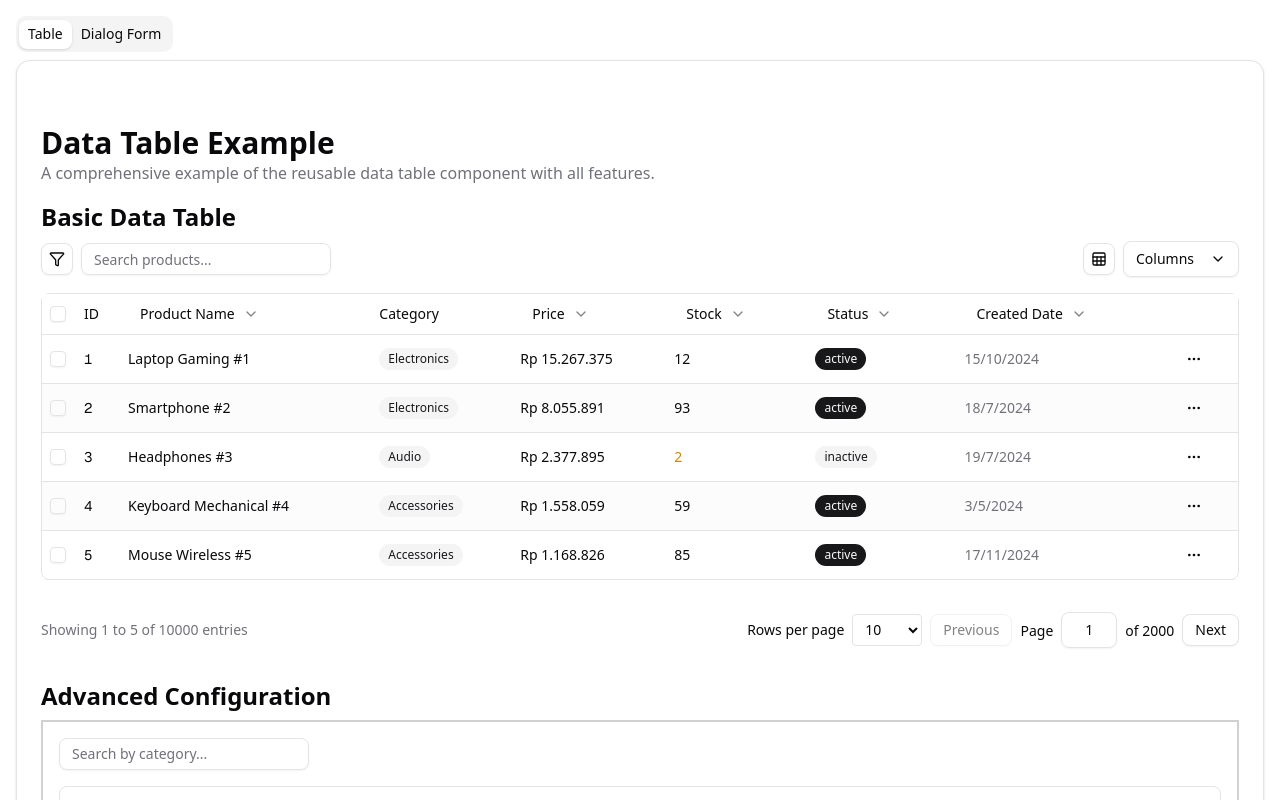
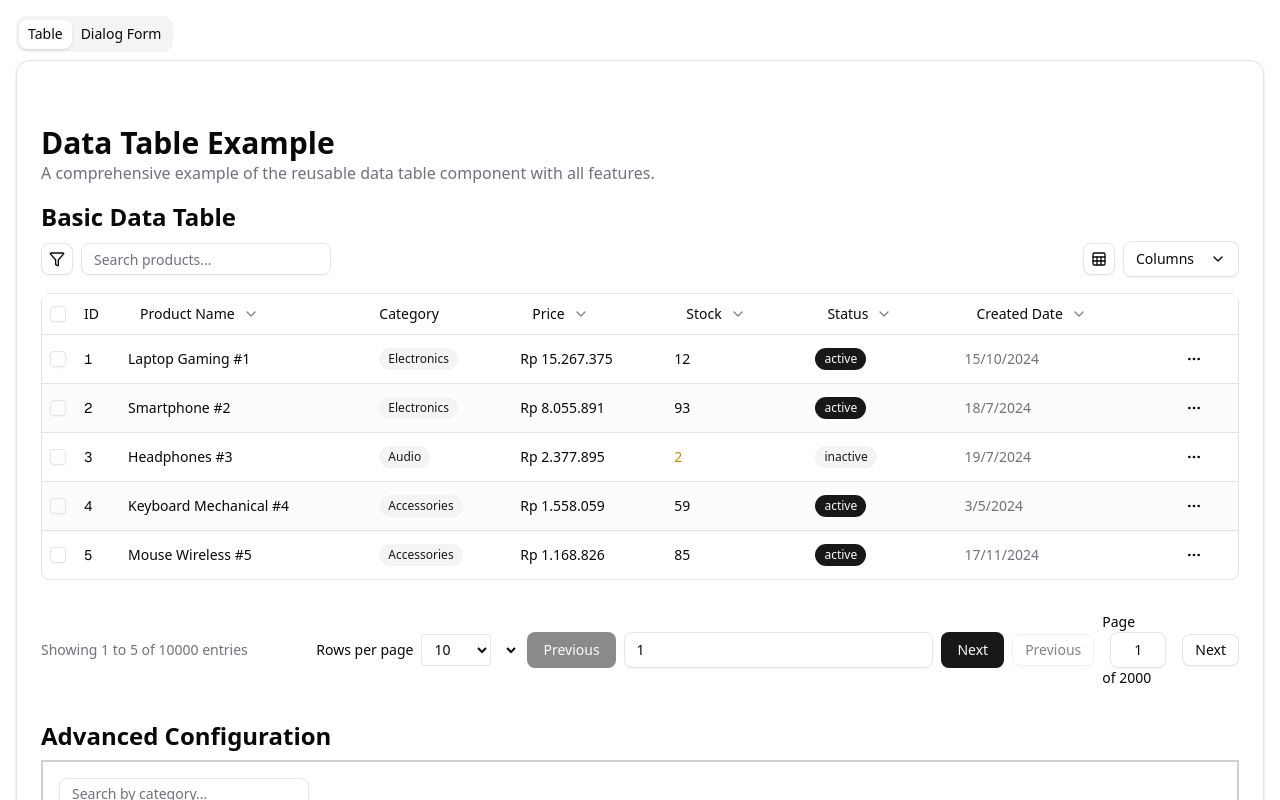
Before and after one commit to RifkyA911/Next.JS-16-Project-Engine, a Next.js app: page / in a window 1280 px wide. Shown: the top 800 px of the page. Built offline with nearby package versions, Linux system fonts and the light colour scheme.

Commit message:
up: α 0.0.52 ->enhance DataTable component with server-side pagination support and query options

```diff
--- a/src/components/organisms/@tanstack-react-table/data-table.tsx
+++ b/src/components/organisms/@tanstack-react-table/data-table.tsx
@@ -40,31 +40,16 @@ import {
 import { cn } from "@/lib/utils";
 import { useReactTableData } from "@/hooks/use-react-table";
 import ReactTableSkeleton from "../../loaders/react-table";
+import { DataTableQuery, DataTableToolbarAction, ToolbarAnchor } from "@/types/tanstack-table";
 // import { debounce } from "@/utils/async";
-
-type ToolbarAnchor =
-	| "left"
-	// | "before-search"
-	| "after-search"
-	// | "before-columns"
-	| "after-columns"
-	| "right"
-
-interface DataTableToolbarAction<TData> {
-	id: string
-	anchor?: ToolbarAnchor // default: "end"
-	order?: number
-	render: React.ReactNode | ((ctx: {
-		tableName: string
-		selectedRows: Row<TData>[]
-		clearSelection: () => void
-	}) => React.ReactNode)
-}
 
 interface DataTableProps<TData, TValue> {
 	tableName?: string; // for zustand table store
+	className?: string;
 	columns: ColumnDef<TData, TValue>[];
 	data: TData[];
+	pageSize?: number; // default: 10
+	pageOptionSize?: number[]; // default: [10, 20, 30, 40, 50]
 	searchKey?: keyof TData | Array<keyof TData>;
 	searchPlaceholder?: string;
 	toolbarActions?: DataTableToolbarAction<TData>[];
@@ -73,8 +58,22 @@ interface DataTableProps<TData, TValue> {
 	enableSorting?: boolean;
 	enableSearch?: boolean;
 	enablePagination?: boolean;
-	pageSize?: number;
-	className?: string;
+	// ----- Server/Client pagination -----
+	// paginationMode?: PaginationMode; 		// default: "client"
+	// totalRows?: number; 					// ⚠️ required if paginationMode="server"
+	// onFetchData?: (params: {				// ⚠️ required if paginationMode="server"
+	// 	limit: number;						// -- current page size
+	// 	offset: number;						// -- current offset
+	// 	total: number;						// -- current page total count size
+	// 	search: string;
+	// 	sortBy: string;
+	// 	sortOrder: "asc" | "desc" | null;
+	// }) => void;
+	queryOptions?: DataTableQuery;
+	onPreviousPage?: () => void;
+	onNextPage?: () => void;
+	onPageChange?: (page: number) => void;
+	// -----------------------------------
 	onRowClick?: (row: Row<TData>) => void;
 	onRowSelectionChange?: (selectedRows: Row<TData>[]) => void;
 	onRowAction?: (action: string, row: Row<TData>) => void;
@@ -93,10 +92,13 @@ interface DataTableProps<TData, TValue> {
 }
 
 export function DataTable<TData, TValue>({
+	className,
 	tableName = "default", // default table name for zustand
 	columns,
 	data,
 	searchKey,
+	pageSize = 10,
+	pageOptionSize = [10, 20, 30, 40, 50],
 	searchPlaceholder = "Search...",
 	toolbarActions = [],
 	enableRowSelection = true,
@@ -104,8 +106,13 @@ export function DataTable<TData, TValue>({
 	enableSorting = true,
 	enableSearch = true,
 	enablePagination = true,
-	pageSize = 10,
-	className,
+	// paginationMode = "client",
+	// totalRows, 						// ⚠️ required if paginationMode="server"
+	// onFetchData,					// ⚠️ required if paginationMode="server"
+	queryOptions,
+	onPreviousPage,
+	onNextPage,
+	onPageChange,
 	onRowClick,
 	onRowSelectionChange,
 	onRowAction,
@@ -126,6 +133,8 @@ export function DataTable<TData, TValue>({
 	const [rowSelection, setRowSelection] = React.useState<RowSelectionState>(
 		{}
 	);
+
+	const isServerSide: boolean = !!queryOptions;
 
 	const [debouncedSearch] = useDebounce(globalSearch, 500);
 
@@ -304,20 +313,60 @@ export function DataTable<TData, TValue>({
 	const table = useReactTable({
 		data: filteredDataZustand, // ?? filteredData,
 		columns: enhancedColumns,
+		// ===== MODE SWITCH =====
+		manualPagination: isServerSide,
+		manualSorting: isServerSide,
+		manualFiltering: isServerSide,
+		pageCount: isServerSide
+			? queryOptions?.lastPage
+			: undefined,
+		// ===== ROW MODELS =====
+		getCoreRowModel: getCoreRowModel(),
+		...(isServerSide
+			? {}
+			: {
+				getPaginationRowModel: getPaginationRowModel(),
+				getSortedRowModel: getSortedRowModel(),
+				getFilteredRowModel: getFilteredRowModel(),
+			}),
 		onSortingChange: setSorting,
 		onColumnFiltersChange: setColumnFilters,
-		getCoreRowModel: getCoreRowModel(),
-		getPaginationRowModel: getPaginationRowModel(),
-		getSortedRowModel: getSortedRowModel(),
-		getFilteredRowModel: getFilteredRowModel(),
 		onColumnVisibilityChange: setColumnVisibility,
 		onRowSelectionChange: setRowSelection,
+		// ===== STATE =====
 		state: {
 			sorting,
 			columnFilters,
 			columnVisibility,
 			rowSelection,
+			...(isServerSide && {
+				pagination: {
+					pageIndex: Math.max((queryOptions?.page ?? 1) - 1, 0),
+					pageSize: queryOptions?.limit ?? 10,
+				},
+			}),
 		},
+
+		// ===== SERVER PAGE CHANGE =====
+		onPaginationChange: isServerSide
+			? (updater) => {
+				const old = {
+					pageIndex: queryOptions!.page - 1,
+					pageSize: queryOptions!.limit,
+				}
+
+				const next =
+					typeof updater === "function"
+						? updater(old)
+						: updater
+
+				// kasih tau luar
+				onPageChange?.(next.pageIndex + 1)
+
+				// wajib update ke react-table juga
+				table.setPagination(next)
+			}
+			: undefined,
 		initialState: {
 			pagination: {
 				pageSize,
@@ -326,6 +375,8 @@ export function DataTable<TData, TValue>({
 		enableSorting,
 		enableFilters: enableSearch,
 	});
+
+	console.log('isServerSide', isServerSide);
 
 	// Handle row selection changes
 	React.useEffect(() => {
@@ -548,7 +599,7 @@ export function DataTable<TData, TValue>({
 							}}
 							className="h-8 w-[70px] rounded border border-input bg-background px-2 text-sm"
 						>
-							{[10, 20, 30, 40, 50].map((pageSize) => (
+							{pageOptionSize.map((pageSize) => (
 								<option key={pageSize} value={pageSize}>
 									{pageSize}
 								</option>
@@ -556,10 +607,75 @@ export function DataTable<TData, TValue>({
 						</select>
 					</div>
 					<div className="flex items-center space-x-2">
+						<select
+							value={pageSize}
+							onChange={(e) => {
+								const size = Number(e.target.value);
+								if (isServerSide) {
+									onPageChange?.(1, size);  // optional: reset ke page 1
+								} else {
+									table.setPageSize(size);
+								}
+							}}
+						>
+						</select>
+
+						<Button
+							onClick={() => {
+								if (isServerSide) {
+									onPageChange?.(queryOptions!.page - 1);
+								} else {
+									table.previousPage();
+								}
+							}}
+							disabled={isServerSide
+								? queryOptions!.page <= 1
+								: !table.getCanPreviousPage()}
+						>
+							Previous
+						</Button>
+						<Input
+							value={isServerSide
+								? queryOptions!.page
+								: table.getState().pagination.pageIndex + 1}
+							onChange={(e) => {
+								const val = Number(e.target.value);
+								if (isNaN(val)) return;
+
+								if (isServerSide) {
+									onPageChange?.(
+										Math.min(Math.max(val, 1), queryOptions!.lastPage)
+									);
+								} else {
+									table.setPageIndex(
+										Math.min(Math.max(val - 1, 0), table.getPageCount() - 1)
+									);
+								}
+							}}
+						/>
+
+						<Button
+							onClick={() => {
+								if (isServerSide) {
+									onPageChange?.(queryOptions!.page + 1);
+								} else {
+									table.nextPage();
+								}
+							}}
+							disabled={isServerSide
+								? queryOptions!.page >= queryOptions!.lastPage
+								: !table.getCanNextPage()}
+						>
+							Next
+						</Button>
+
 						<Button
 							variant="outline"
 							size="sm"
-							onClick={() => table.previousPage()}
+							onClick={() => {
+								onPreviousPage?.();
+								table.previousPage();
+							}}
 							disabled={!table.getCanPreviousPage()}
 						>
 							Previous
@@ -593,7 +709,10 @@ export function DataTable<TData, TValue>({
 						<Button
 							variant="outline"
 							size="sm"
-							onClick={() => table.nextPage()}
+							onClick={() => {
+								onNextPage?.();
+								table.nextPage();
+							}}
 							disabled={!table.getCanNextPage()}
 						>
 							Next
```
